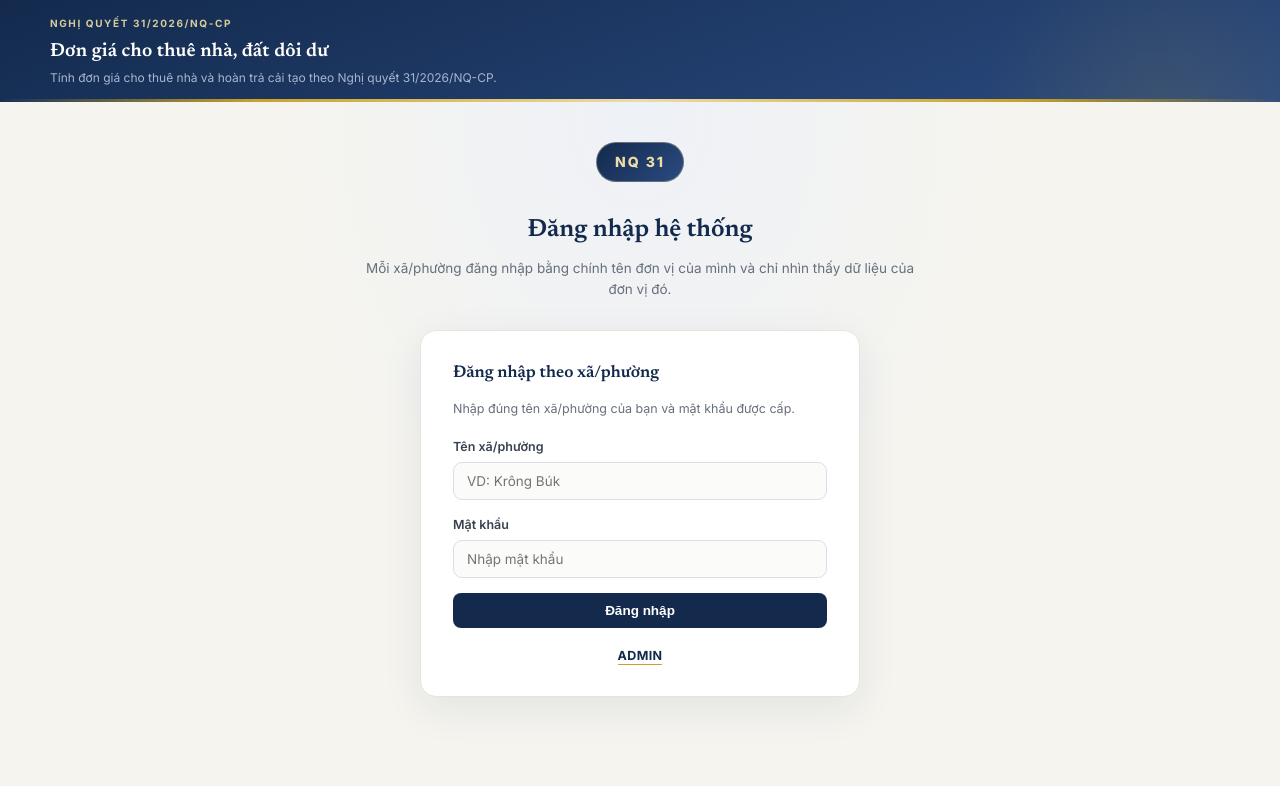
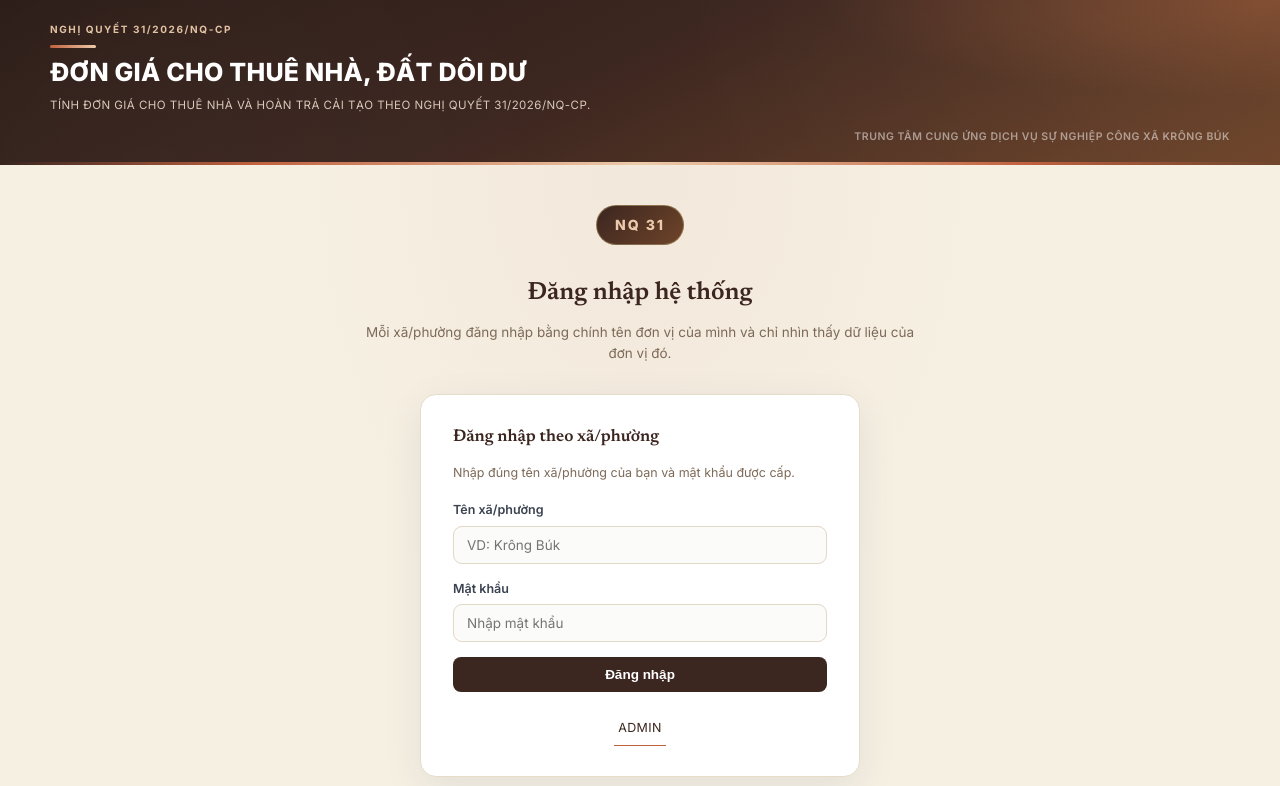
Before and after one commit to trantien747/Dongia-thuenha-nq31, a plain HTML site: page index.html in a window 1280 px wide. Shown: the top 786 px of the page. Drawn offline with Linux system fonts and the light colour scheme.

Commit message:
Add files via upload

```diff
--- a/index.html
+++ b/index.html
@@ -10,23 +10,34 @@
 <link href="https://fonts.googleapis.com/css2?family=Newsreader:ital,wght@0,500;0,600;0,700;1,500&family=Inter:wght@400;500;600;700;800&display=swap" rel="stylesheet">
 <style>
   :root{
-    --navy:#132a4d; --navy-2:#1c3866; --navy-3:#2a4a80; --gold:#c9a227; --gold-light:#eddca6;
-    --paper:#f5f4ef; --ink:#1b2130; --muted:#666f7c; --line:#e6e4dd;
-    --ok:#1c7a4d; --warn:#9c4221; --card:#ffffff; --radius:16px;
-    --shadow-sm:0 1px 3px rgba(19,42,77,.05), 0 1px 2px rgba(19,42,77,.04);
-    --shadow-md:0 8px 28px rgba(19,42,77,.08);
+    --navy:#3c2620; --navy-2:#4d2f22; --navy-3:#6e4429; --gold:#c1613f; --gold-light:#eccbab;
+    --paper:#f6f0e3; --ink:#2a1e17; --muted:#7d6a58; --line:#e7dcc8;
+    --ok:#3f7d52; --warn:#a8402e; --card:#ffffff; --radius:16px;
+    --shadow-sm:0 1px 3px rgba(59,38,32,.06), 0 1px 2px rgba(59,38,32,.05);
+    --shadow-md:0 10px 32px rgba(59,38,32,.13);
   }
   *{box-sizing:border-box;}
   body{margin:0;font-family:"Inter",system-ui,-apple-system,"Segoe UI",Roboto,Arial,sans-serif;background:var(--paper);color:var(--ink);line-height:1.55;-webkit-font-smoothing:antialiased;}
   h1,h2,h3,.font-display{font-family:"Newsreader",Georgia,serif;}
-  header.top{background:linear-gradient(160deg,var(--navy) 0%,var(--navy-3) 100%);color:#fff;padding:16px 28px 14px;position:relative;overflow:hidden;}
-  header.top::before{content:"";position:absolute;top:-70%;right:-6%;width:380px;height:380px;border-radius:50%;background:radial-gradient(circle,rgba(201,162,39,.13) 0%,transparent 70%);pointer-events:none;z-index:0;}
+  header.top{background:
+      radial-gradient(ellipse 60% 100% at 100% 0%, rgba(198,110,64,.35) 0%, transparent 60%),
+      linear-gradient(155deg,#2c1c17 0%,var(--navy) 45%,var(--navy-3) 100%);
+    color:#fff;padding:22px 28px 20px;position:relative;overflow:hidden;}
+  header.top::before{content:"";position:absolute;inset:0;opacity:.5;pointer-events:none;z-index:0;
+    background:
+      radial-gradient(circle at 12% 120%, rgba(255,255,255,.05) 0%, transparent 40%),
+      radial-gradient(circle at 88% -20%, rgba(255,255,255,.06) 0%, transparent 45%);}
   header.top::after{content:"";position:absolute;left:0;right:0;bottom:0;height:3px;background:linear-gradient(90deg,transparent,var(--gold) 20%,var(--gold-light) 50%,var(--gold) 80%,transparent);pointer-events:none;z-index:0;}
-  header.top .eyebrow{text-transform:uppercase;letter-spacing:.16em;font-size:10px;color:var(--gold-light);font-weight:700;margin-bottom:5px;position:relative;opacity:.9;}
-  header.top h1{margin:0 0 3px;font-size:19px;font-weight:600;letter-spacing:.01em;position:relative;}
-  header.top p{margin:0;color:#a8b6cf;font-size:12px;max-width:760px;position:relative;}
-  .topbar-session{display:flex;justify-content:space-between;align-items:center;gap:12px;flex-wrap:wrap;position:relative;z-index:2;}
-  .session-info{display:flex;align-items:center;gap:10px;font-size:13px;color:#dfe6f2;}
+  header.top .eyebrow-row{display:flex;align-items:center;gap:8px;flex-wrap:wrap;margin-bottom:7px;position:relative;}
+  header.top .eyebrow{text-transform:uppercase;letter-spacing:.16em;font-size:10px;color:var(--gold-light);font-weight:700;opacity:.95;}
+  header.top h1{margin:0 0 10px;font-family:"Inter",system-ui,sans-serif;text-transform:uppercase;font-size:25px;font-weight:800;
+    letter-spacing:.01em;line-height:1.18;position:relative;color:#fff;}
+  header.top .title-bar{display:block;width:46px;height:3px;border-radius:2px;background:linear-gradient(90deg,var(--gold),var(--gold-light));margin-bottom:10px;}
+  header.top p{margin:0;color:#d8c9ba;font-size:11.5px;text-transform:uppercase;letter-spacing:.04em;max-width:760px;position:relative;}
+  .header-org-line{text-align:right;font-size:10.5px;color:rgba(255,255,255,.5);font-weight:600;letter-spacing:.05em;
+    text-transform:uppercase;margin-top:14px;position:relative;z-index:1;}
+  .topbar-session{display:flex;justify-content:space-between;align-items:flex-start;gap:12px;flex-wrap:wrap;position:relative;z-index:2;}
+  .session-info{display:flex;align-items:center;gap:10px;font-size:13px;color:#f1e6d9;}
   .session-badge{background:rgba(255,255,255,.12);border:1px solid rgba(255,255,255,.25);padding:5px 12px;border-radius:20px;font-weight:700;}
   .wrap{max-width:1180px;margin:0 auto;padding:20px 20px 40px;}
   .center-wrap{max-width:920px;margin:0 auto;padding:40px 20px 60px;}
@@ -35,7 +46,7 @@
   .btn{display:inline-flex;align-items:center;gap:6px;padding:10px 20px;border-radius:8px;border:none;font-size:13.5px;font-weight:600;cursor:pointer;transition:all .15s ease;}
   .btn-primary{background:var(--navy);color:#fff;} .btn-primary:hover{background:var(--navy-3);transform:translateY(-1px);}
   .btn-gold{background:var(--gold);color:var(--navy);} .btn-gold:hover{background:#b9932a;transform:translateY(-1px);}
-  .btn-outline{background:#fff;color:var(--navy);border:1px solid #cfd3da;} .btn-outline:hover{background:#f0f2f6;border-color:var(--navy);}
+  .btn-outline{background:#fff;color:var(--navy);border:1px solid #ddd2bf;} .btn-outline:hover{background:#f2ede3;border-color:var(--navy);}
   .btn-danger{background:#fff;color:var(--warn);border:1px solid #e3c3ba;font-size:12px;padding:5px 10px;}
   .btn-danger:hover{background:#fdf0ee;border-color:var(--warn);}
   .btn-ghost{background:rgba(255,255,255,.06);color:#dfe6f2;border:1px solid rgba(255,255,255,.35);font-size:12.5px;padding:6px 14px;border-radius:20px;}
@@ -49,8 +60,8 @@
   .card .sub{font-size:12.5px;color:var(--muted);margin:0 0 18px;}
   .field{margin-bottom:15px;} .field label{display:block;font-size:12.5px;font-weight:600;margin-bottom:6px;color:#3a4250;}
   .field .hint{font-size:11.5px;color:var(--muted);margin-top:5px;line-height:1.4;}
-  input[type=text],input[type=password],input[type=number],select{width:100%;padding:10px 13px;border:1.5px solid #dcdee3;border-radius:9px;font-size:13.5px;background:#fbfbfa;color:var(--ink);font-family:inherit;transition:border-color .15s,background .15s;}
-  input:focus,select:focus{outline:none;border-color:var(--gold);background:#fff;box-shadow:0 0 0 3px rgba(201,162,39,.14);}
+  input[type=text],input[type=password],input[type=number],select{width:100%;padding:10px 13px;border:1.5px solid #e2d8c6;border-radius:9px;font-size:13.5px;background:#fbfbfa;color:var(--ink);font-family:inherit;transition:border-color .15s,background .15s;}
+  input:focus,select:focus{outline:none;border-color:var(--gold);background:#fff;box-shadow:0 0 0 3px rgba(193,97,63,.16);}
   .row2{display:grid;grid-template-columns:1fr 1fr;gap:14px;} .row3{display:grid;grid-template-columns:1fr 1fr 1fr;gap:14px;}
   @media (max-width:640px){.row2,.row3{grid-template-columns:1fr;}}
   .grid{display:grid;grid-template-columns:1.1fr .9fr;gap:22px;align-items:start;}
@@ -65,7 +76,7 @@
 
   /* Radio cards (Ghm cases) */
   .radio-card{border:1.5px solid var(--line);border-radius:11px;padding:12px 14px;margin-bottom:10px;cursor:pointer;background:#fff;transition:all .15s;}
-  .radio-card:hover{border-color:#c7ccd6;}
+  .radio-card:hover{border-color:#d4c6ae;}
   .radio-card label{display:flex;gap:9px;align-items:flex-start;font-size:13px;font-weight:600;cursor:pointer;color:#2b3240;}
   .radio-card .desc{font-size:12px;color:var(--muted);font-weight:400;margin-top:3px;}
   .radio-card input{width:auto;margin-top:3px;}
@@ -82,7 +93,7 @@
   /* Results */
   .result-panel{background:#fff;border-radius:18px;box-shadow:var(--shadow-md);border:1px solid var(--line);position:relative;}
   .result-hero-band{background:linear-gradient(135deg,var(--navy) 0%,var(--navy-3) 100%);color:#fff;padding:26px 24px 22px;text-align:center;position:relative;overflow:hidden;border-radius:18px 18px 0 0;}
-  .result-hero-band::before{content:"";position:absolute;top:-40%;left:-10%;width:220px;height:220px;border-radius:50%;background:radial-gradient(circle,rgba(201,162,39,.18),transparent 70%);pointer-events:none;}
+  .result-hero-band::before{content:"";position:absolute;top:-40%;left:-10%;width:220px;height:220px;border-radius:50%;background:radial-gradient(circle,rgba(193,97,63,.22),transparent 70%);pointer-events:none;}
   .result-hero-band .eyebrow-mini{text-transform:uppercase;letter-spacing:.14em;font-size:10px;color:var(--gold-light);font-weight:700;margin-bottom:10px;position:relative;opacity:.9;}
   .result-hero-band .num{font-size:30px;font-weight:800;color:#fff;word-break:break-all;position:relative;}
   .result-hero-band .unit{font-size:11.5px;color:#b9c6de;margin-top:4px;position:relative;}
@@ -94,7 +105,7 @@
   .result-line{display:flex;justify-content:space-between;align-items:baseline;padding:9px 0;border-bottom:1px solid var(--line);font-size:13px;gap:10px;}
   .result-line:last-child{border-bottom:none;}
   .result-line .lbl{color:var(--muted);} .result-line .val{font-weight:700;font-size:14px;text-align:right;color:var(--ink);}
-  .result-empty{border:1.5px dashed #cfd3da;border-radius:18px;padding:44px 26px;text-align:center;color:var(--muted);font-size:13px;background:#fdfdfc;}
+  .result-empty{border:1.5px dashed #ddd2bf;border-radius:18px;padding:44px 26px;text-align:center;color:var(--muted);font-size:13px;background:#fdfdfc;}
   .result-empty .icon{font-size:30px;margin-bottom:10px;opacity:.55;}
   .formula-box{background:#f3f2ec;border-radius:10px;padding:11px 14px;font-family:"Cambria Math",Georgia,serif;font-size:13.5px;text-align:center;margin-bottom:14px;color:var(--navy);overflow-x:auto;}
 
@@ -131,19 +142,19 @@
   /* Tables */
   table{width:100%;border-collapse:collapse;font-size:12.5px;}
   th,td{border:1px solid var(--line);padding:7px 8px;text-align:left;white-space:nowrap;}
-  th{background:#eef1f6;color:var(--navy);position:sticky;top:0;}
+  th{background:#f0e9dc;color:var(--navy);position:sticky;top:0;}
   tbody tr:hover{background:#fbfaf6;}
   .table-scroll{overflow-x:auto;border:1px solid var(--line);border-radius:8px;}
   .toolbar{display:flex;justify-content:space-between;align-items:center;gap:12px;flex-wrap:wrap;margin-bottom:14px;}
-  .pill{background:#eef1f6;color:var(--navy);padding:4px 10px;border-radius:20px;font-size:12px;font-weight:700;}
+  .pill{background:#f0e9dc;color:var(--navy);padding:4px 10px;border-radius:20px;font-size:12px;font-weight:700;}
   .empty-state{text-align:center;padding:36px 20px;color:var(--muted);font-size:13.5px;}
   .note{background:#fdf6e3;border:1px solid var(--gold-light);border-radius:8px;padding:12px 14px;font-size:12.5px;color:#6b5510;margin-bottom:16px;}
   .note.err{background:#fdeceb;border-color:#e8b3ab;color:#7a2417;}
   .note.ok{background:#eaf6ef;border-color:#a9d9bd;color:#155a37;}
-  code{background:#eef1f6;padding:1px 5px;border-radius:4px;font-size:12px;}
+  code{background:#f0e9dc;padding:1px 5px;border-radius:4px;font-size:12px;}
 
   /* Login screen */
-  .center-wrap{background:radial-gradient(ellipse at top,#eef1f7 0%,var(--paper) 55%);}
+  .center-wrap{background:radial-gradient(ellipse at top,#f2e8db 0%,var(--paper) 55%);}
   .login-hero{text-align:center;margin-bottom:30px;}
   .login-hero h1{font-size:25px;color:var(--navy);margin:16px 0 8px;font-weight:600;}
   .login-hero p{color:var(--muted);font-size:13.5px;max-width:560px;margin:0 auto;}
@@ -152,8 +163,9 @@
   .login-card h3{margin:0 0 5px;color:var(--navy);font-size:17px;font-weight:600;}
   .login-card .sub{font-size:12.5px;color:var(--muted);margin-bottom:18px;line-height:1.5;}
   .link-toggle{text-align:center;margin-top:18px;font-size:12.5px;color:var(--muted);}
-  .link-toggle a{color:var(--navy);font-weight:700;cursor:pointer;text-decoration:none;letter-spacing:.03em;border-bottom:1.5px solid var(--gold);padding-bottom:1px;}
-  .link-toggle a:hover{color:var(--navy-3);}
+  .link-toggle button{color:var(--navy);font-weight:700;cursor:pointer;text-decoration:none;letter-spacing:.03em;
+    border:none;background:none;font:inherit;padding:8px 4px;border-bottom:1.5px solid var(--gold);}
+  .link-toggle button:hover{color:var(--navy-3);}
   .crown{width:auto;min-width:76px;height:40px;padding:0 18px;border-radius:20px;background:linear-gradient(135deg,var(--navy),var(--navy-3));
     display:inline-flex;align-items:center;justify-content:center;margin:0 auto 14px;color:var(--gold-light);
     font-size:14px;font-weight:800;letter-spacing:.14em;border:1px solid rgba(233,214,150,.35);}
@@ -185,7 +197,10 @@
   <div class="wrap" style="padding:0;">
     <div class="topbar-session">
       <div>
-        <div class="eyebrow">Nghị quyết 31/2026/NQ-CP</div>
+        <div class="eyebrow-row">
+          <span class="eyebrow">Nghị quyết 31/2026/NQ-CP</span>
+        </div>
+        <span class="title-bar"></span>
         <h1>Đơn giá cho thuê nhà, đất dôi dư</h1>
         <p>Tính đơn giá cho thuê nhà và hoàn trả cải tạo theo Nghị quyết 31/2026/NQ-CP.</p>
       </div>
@@ -194,6 +209,7 @@
         <button class="btn btn-ghost btn-sm" id="btnLogout">Đăng xuất</button>
       </div>
     </div>
+    <div class="header-org-line">Trung tâm cung ứng dịch vụ sự nghiệp công xã Krông Búk</div>
   </div>
 </header>
 
@@ -219,7 +235,7 @@
       </div>
       <div id="loginXaMsg"></div>
       <button class="btn btn-primary" id="btnLoginXa" style="width:100%;justify-content:center;">Đăng nhập</button>
-      <div class="link-toggle"><a id="lnkShowAdmin">ADMIN</a></div>
+      <div class="link-toggle"><button type="button" id="lnkShowAdmin">ADMIN</button></div>
     </div>
   </div>
 
@@ -233,7 +249,7 @@
       </div>
       <div id="loginAdminMsg"></div>
       <button class="btn btn-gold" id="btnLoginAdmin" style="width:100%;justify-content:center;">Đăng nhập quản trị</button>
-      <div class="link-toggle"><a id="lnkShowXa">← Quay lại đăng nhập theo xã/phường</a></div>
+      <div class="link-toggle"><button type="button" id="lnkShowXa">← Quay lại đăng nhập theo xã/phường</button></div>
     </div>
   </div>
 </div>
```
